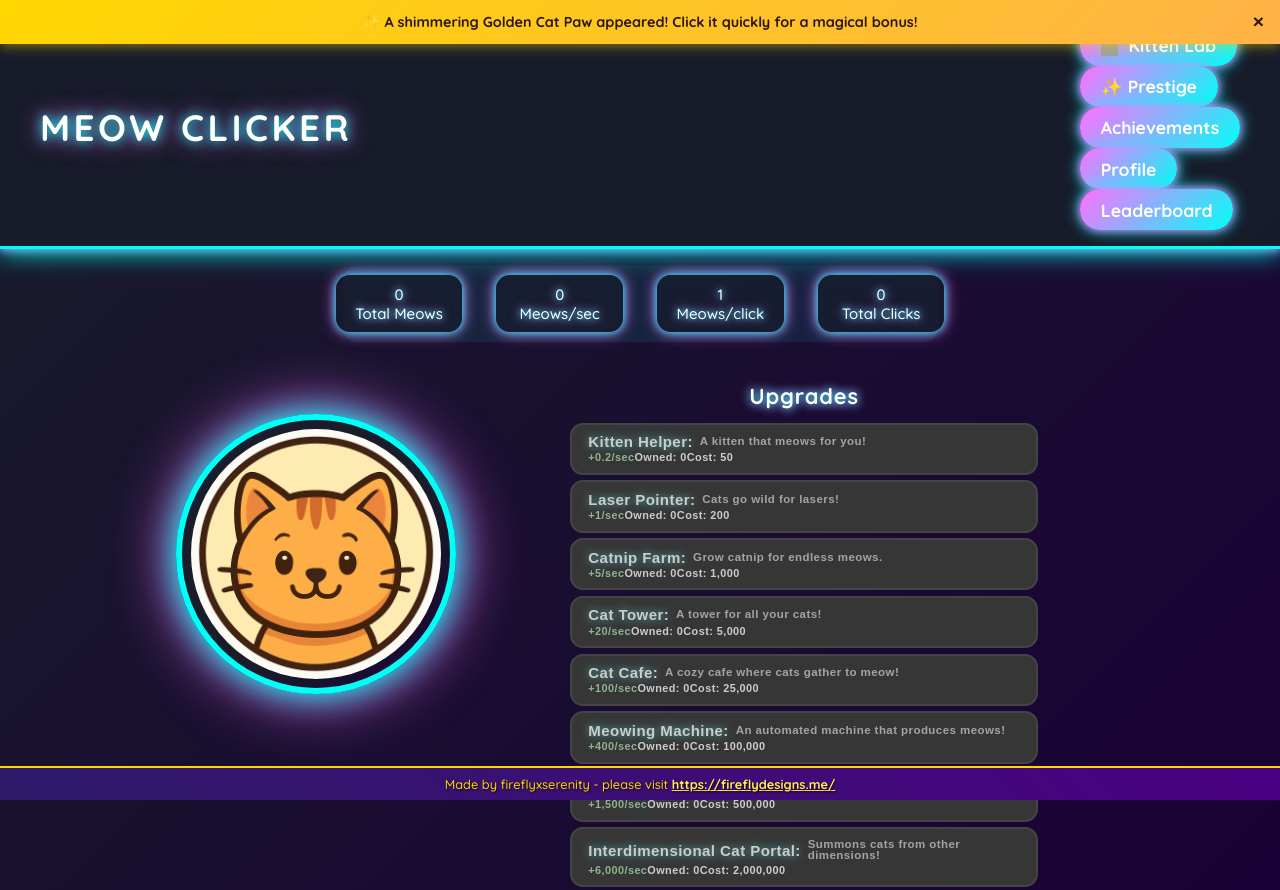
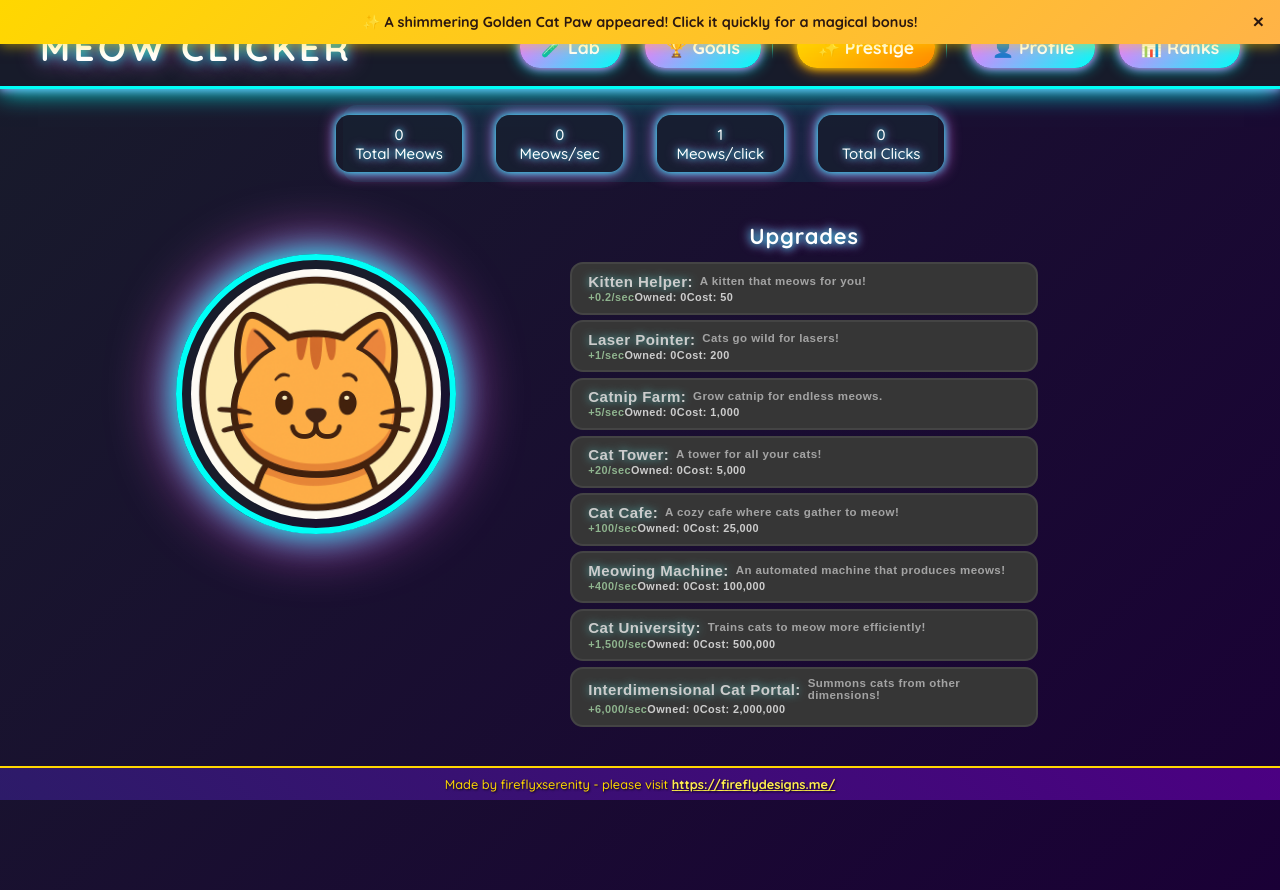
Before and after one commit to fireflyxserenity/meowclicker, a plain HTML site: page index.html in a window 1280 px wide. Shown: the top 890 px of the page. Drawn offline with Linux system fonts and the light colour scheme; grey boxes are pictures that could not be loaded; a script that the page names is missing.

Commit message:
Update index.html

```diff
--- a/index.html
+++ b/index.html
@@ -14,24 +14,30 @@
             <h1 class="title">MEOW CLICKER</h1>
         </div>
         <div class="header-right">
-            <button id="kittenLabBtn" class="header-btn">
-                <span aria-hidden="true">
-                    <img src="https://cdn3.emoji.gg/emojis/36389-sparkly-gold-cat.png"
-                         alt=""
-                         style="width:1em; height:1em; vertical-align:middle; margin-right: 0.3em;">
-                </span>
-                Kitten Lab
-                <span id="researchNotification" class="notification-badge hidden">!</span>
-            </button>
-            <button id="prestigeBtn" class="header-btn">
-                ✨ Prestige
-            </button>
-            <button id="achievementsBtn" class="header-btn">
-                Achievements
-                <span id="achievementNotification" class="notification-badge hidden">!</span>
-            </button>
-            <button id="profileBtn" class="header-btn">Profile</button>
-            <button id="leaderboardBtn" class="header-btn">Leaderboard</button>
+            <!-- Game Features Group -->
+            <div class="button-group game-features">
+                <button id="kittenLabBtn" class="header-btn">
+                    🧪 Lab
+                    <span id="researchNotification" class="notification-badge hidden">!</span>
+                </button>
+                <button id="achievementsBtn" class="header-btn">
+                    🏆 Goals
+                    <span id="achievementNotification" class="notification-badge hidden">!</span>
+                </button>
+            </div>
+
+            <!-- Meta Progression Group -->
+            <div class="button-group meta-progression">
+                <button id="prestigeBtn" class="header-btn prestige-btn">
+                    ✨ Prestige
+                </button>
+            </div>
+
+            <!-- Social Features Group -->
+            <div class="button-group social-features">
+                <button id="profileBtn" class="header-btn">👤 Profile</button>
+                <button id="leaderboardBtn" class="header-btn">📊 Ranks</button>
+            </div>
         </div>
     </header>
 
```
